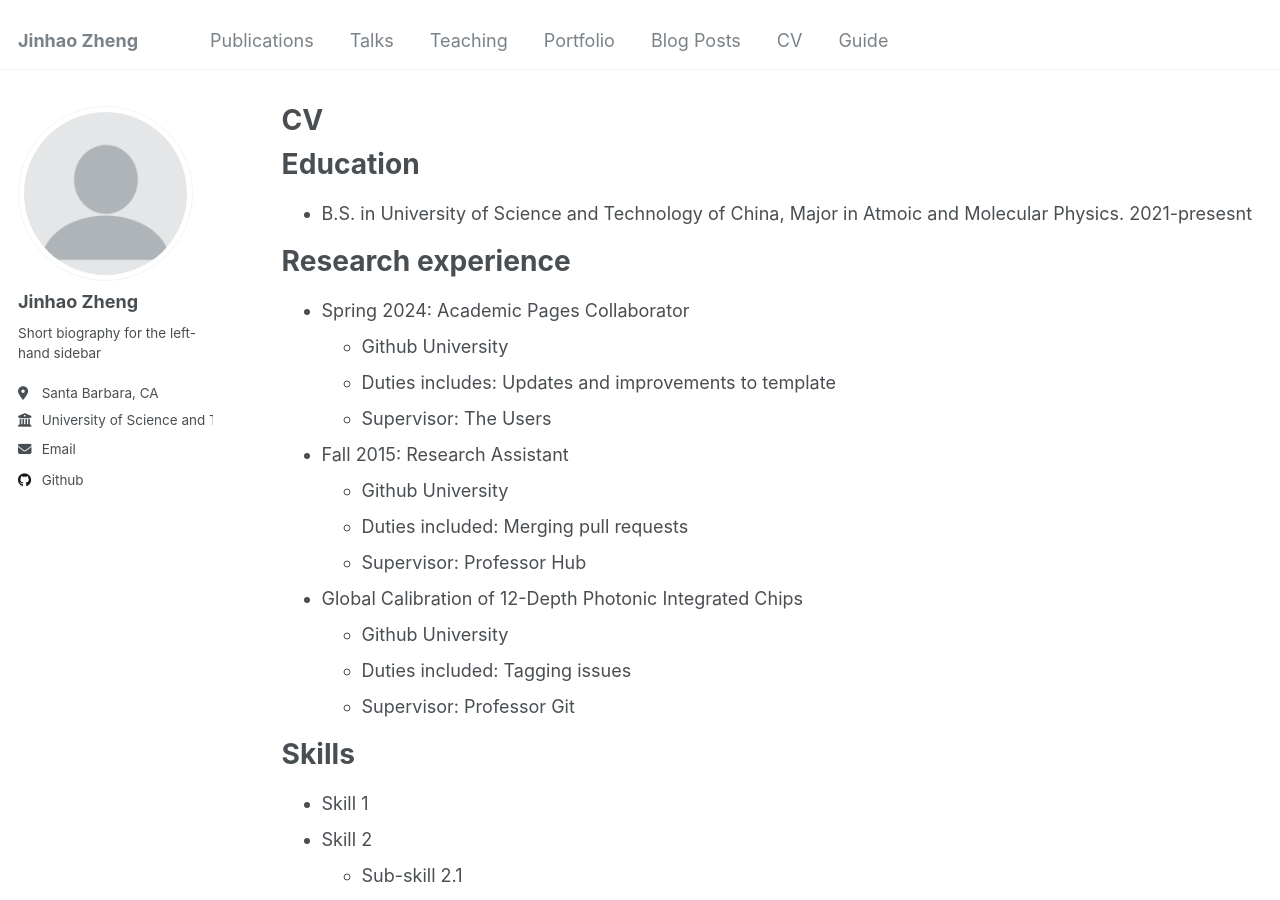
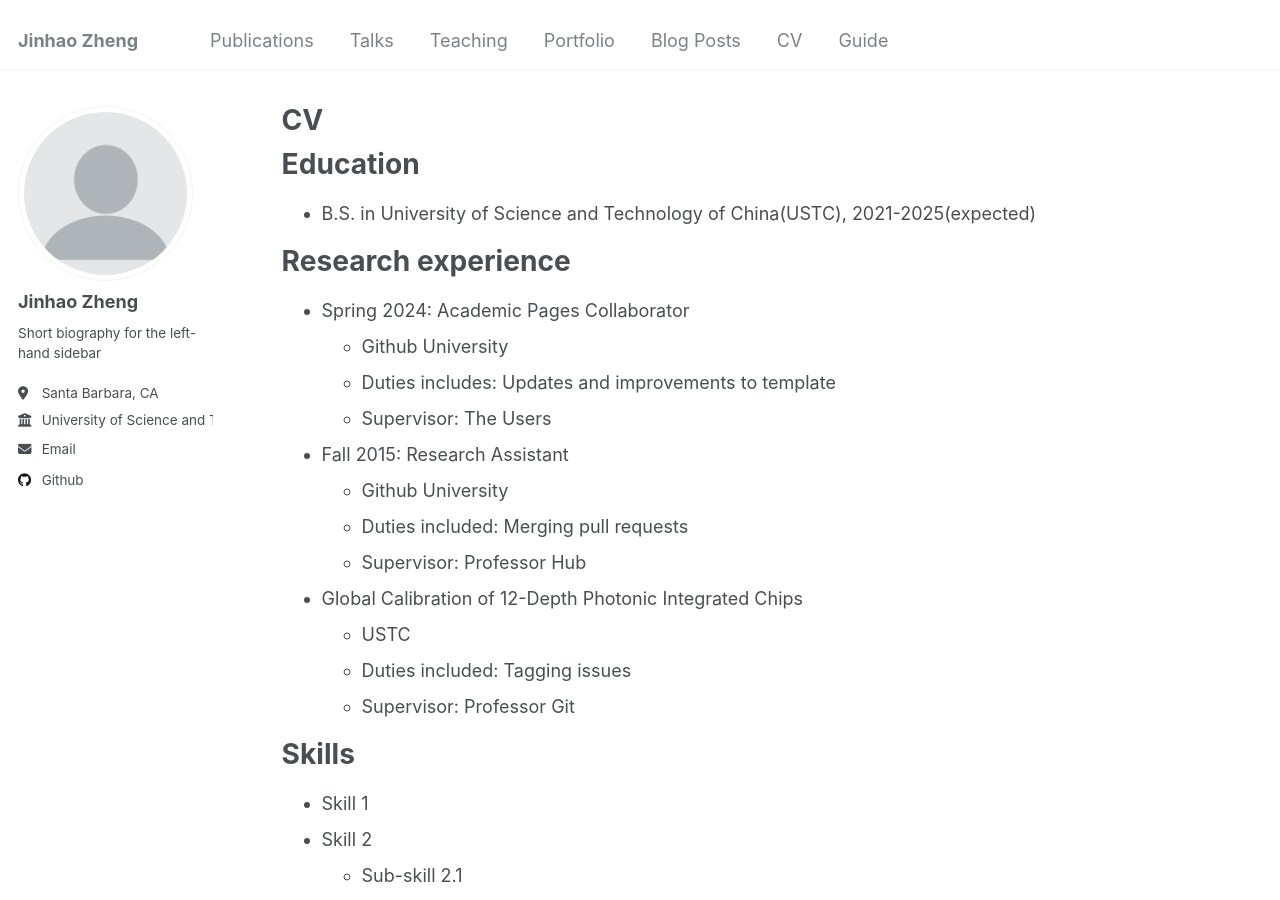
Before and after one commit to jinhaozheng04/jinhaozheng04.github.io, a Jekyll site: the page built from _pages/cv.md, in a window 1280 px wide and 900 px high. Built offline with Jekyll 4.4.1, drawn with Linux system fonts in a browser that asks for light colours.

Commit message:
Update cv.md

```diff
--- a/_pages/cv.md
+++ b/_pages/cv.md
@@ -11,7 +11,7 @@ redirect_from:
 
 Education
 ======
-* B.S. in University of Science and Technology of China, Major in Atmoic and Molecular Physics. 2021-presesnt
+* B.S. in University of Science and Technology of China(USTC), 2021-2025(expected)
 
 Research experience
 ======
@@ -26,7 +26,7 @@ Research experience
   * Supervisor: Professor Hub
 
 * Global Calibration of 12-Depth Photonic Integrated Chips
-  * Github University
+  * USTC
   * Duties included: Tagging issues
   * Supervisor: Professor Git
 
```
